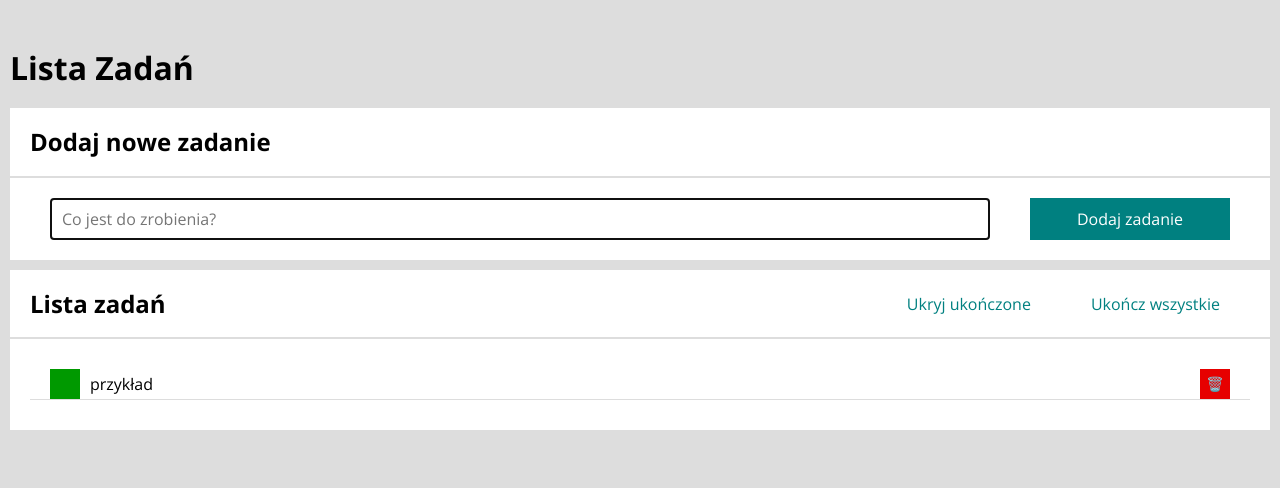
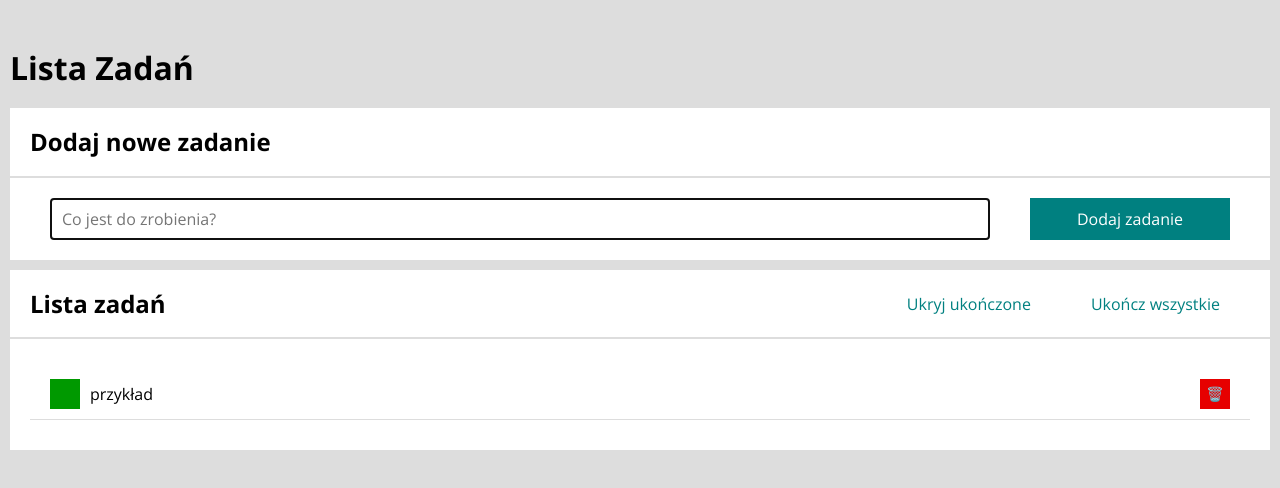
Before and after one commit to kormas/todo-list-react, a React (Create React App) app: page / in a window 1280 px wide. Shown: the top 488 px of the page. Built offline with nearby package versions, Linux system fonts and the light colour scheme.

Commit message:
minor changes

```diff
--- a/src/App.js
+++ b/src/App.js
@@ -72,7 +72,7 @@ function App() {
             removeTask={removeTask}
             toggleTaskDone={toggleTaskDone}
           />}
-        extraHeaderContent={
+          extraHeaderContent={
           <Buttons
             tasks={tasks}
             hideCompleted={hideCompleted}
--- a/src/Buttons/index.js
+++ b/src/Buttons/index.js
@@ -1,4 +1,4 @@
-import { ButtonsContainer, Button } from "./styled.js";
+import { ButtonsContainer, Button } from "./styled";
 
 const Buttons = ({ tasks, hideCompleted, toggleHideCompleted, markAllDone }) => {
     if (tasks.length === 0) {
--- a/src/Container/index.js
+++ b/src/Container/index.js
@@ -1,4 +1,4 @@
-import { Main } from "./styled.js";
+import { Main } from "./styled";
 
 const Container = ({ children }) => (
     <Main>
--- a/src/List/styled.js
+++ b/src/List/styled.js
@@ -11,7 +11,7 @@ export const TaskBlock = styled.li`
     flex-wrap: nowrap;
     width: 100%;
     background-color: #ffffff;
-    padding: 0px 20px;
+    padding: 10px 20px;
     border-style: solid;
     border-width: 0 0 1px;
     border-color: #dddddd;
```
